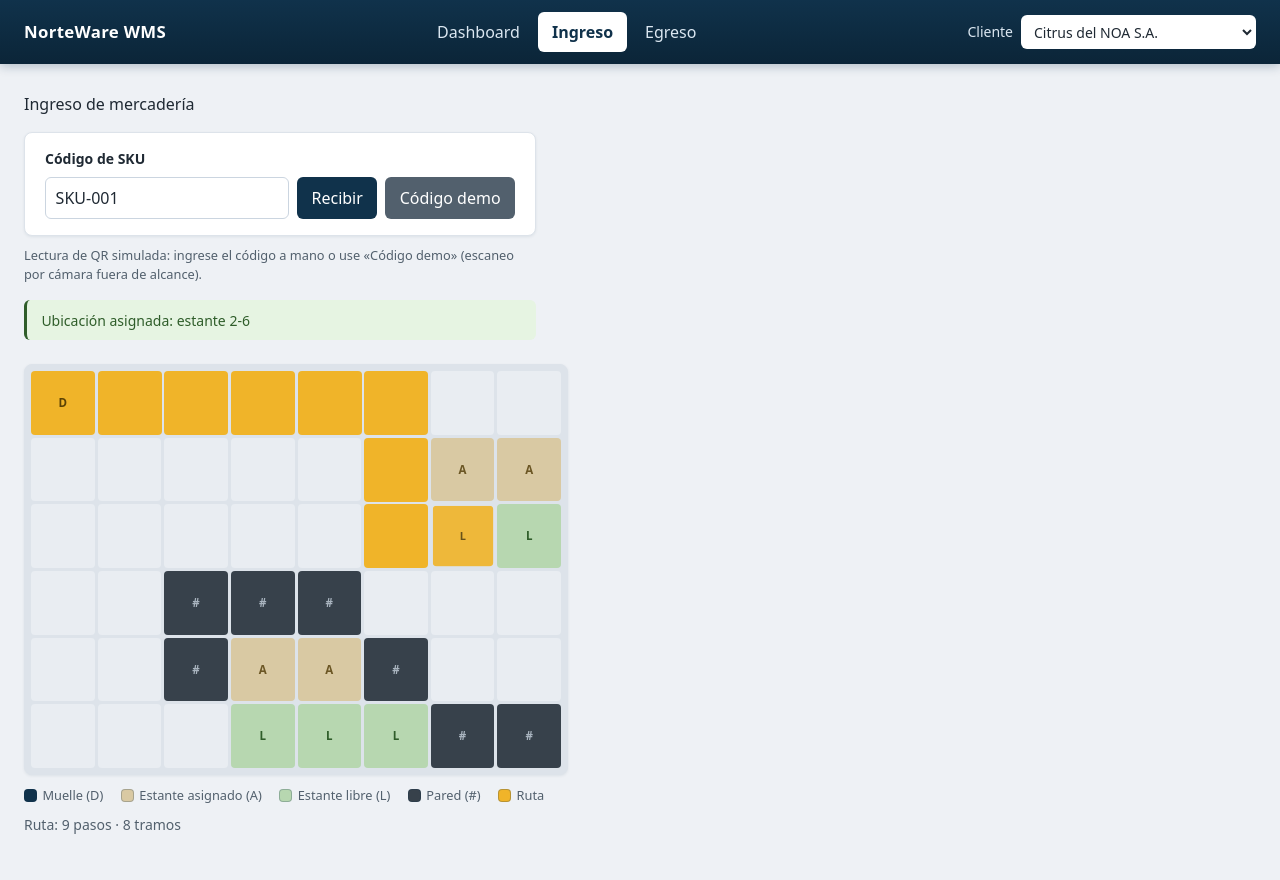
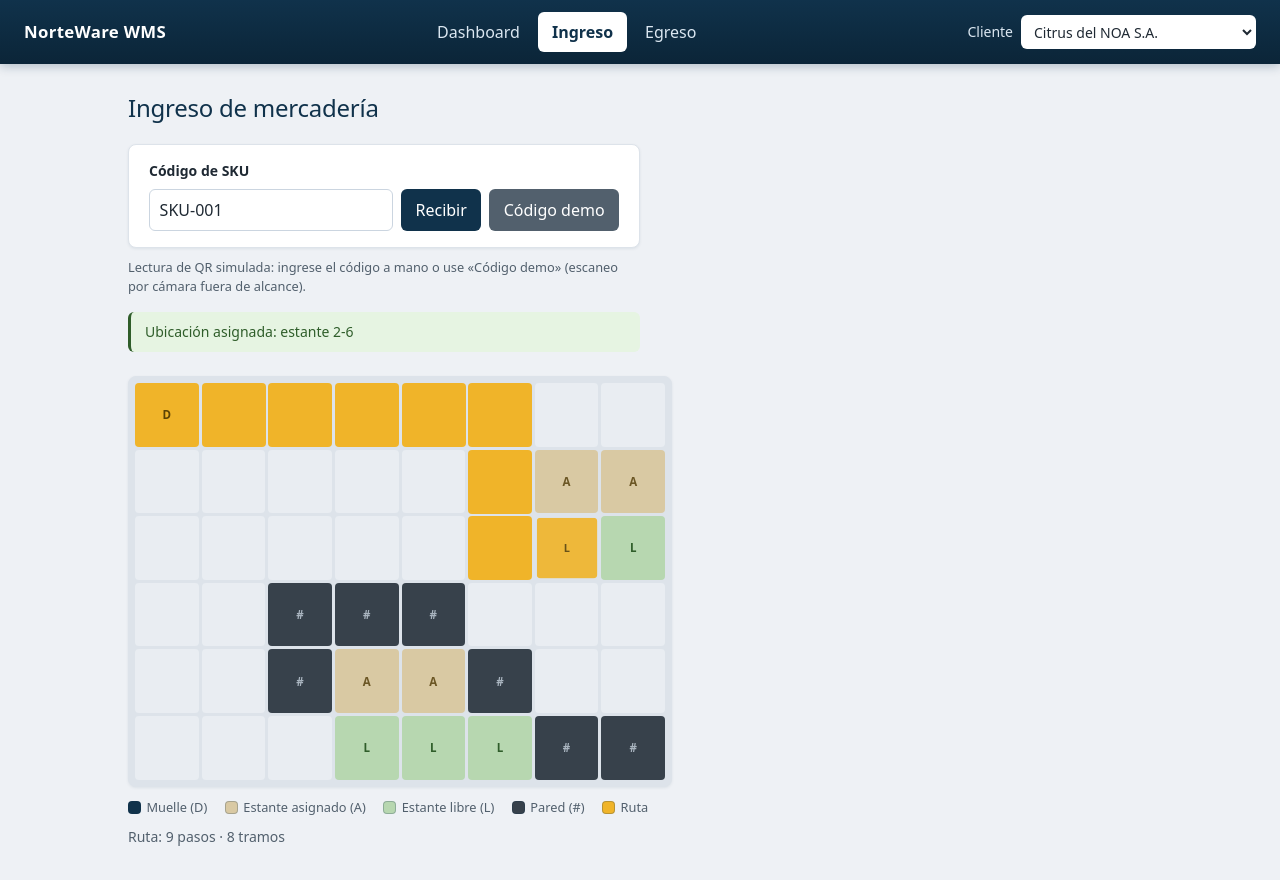
Before and after one commit to Aguss2403/norteware-wms, a React (Vite) app: page /ingreso in a window 1280 px wide. Both pictures are taken after a click on the button "Código demo". Shown: the top 880 px of the page. Built offline with nearby package versions, Linux system fonts and the light colour scheme.

Commit message:
refactor(pages): migrate ingreso and egreso pages to tailwind utilities

```diff
--- a/src/pages/Egreso.jsx
+++ b/src/pages/Egreso.jsx
@@ -15,6 +15,17 @@ const STATUS_COPY = {
   located: (rack) => `Ruta de picking al estante ${rack.locationId}`,
   'no-stock': () => 'Sin stock: este producto no tiene una ubicación asignada en este almacén',
   'no-route': () => 'No hay ruta al estante asignado para este producto',
+};
+
+// Design D4 — static literal map so the JIT never purges status colors.
+// FLOW_STATUS_BASE carries layout only (no color); each variant owns its own
+// bg/text/border-l-* utilities (one utility per visual property, base or
+// variant, never both). Outbound domain: located|no-stock|no-route.
+const FLOW_STATUS_BASE = 'mt-4 max-w-[32rem] rounded-md border-l-[3px] px-3.5 py-2.5 text-sm';
+const FLOW_STATUS = {
+  located: 'bg-[#e8f0fa] text-brand border-l-brand',
+  'no-stock': 'bg-[#fbe9e9] text-[#a61b1b] border-l-[#a61b1b]',
+  'no-route': 'bg-[#fdf0e0] text-[#8a5a0b] border-l-[#b7791f]',
 };
 
 export default function Egreso() {
@@ -41,11 +52,11 @@ export default function Egreso() {
   }, [layout.clientId]);
 
   return (
-    <section className="page">
-      <h1>Egreso y picking</h1>
+    <section className="mx-auto max-w-5xl">
+      <h1 className="mb-5 text-2xl tracking-[-0.01em] text-brand">Egreso y picking</h1>
       <SearchBox onSelect={handleSelect} />
       {status.kind !== 'idle' && (
-        <p className={`flow-status flow-status-${status.kind}`} role="status">
+        <p className={`${FLOW_STATUS_BASE} ${FLOW_STATUS[status.kind]}`} role="status">
           {STATUS_COPY[status.kind](status.rack)}
         </p>
       )}
--- a/src/pages/Ingreso.jsx
+++ b/src/pages/Ingreso.jsx
@@ -18,6 +18,18 @@ const STATUS_COPY = {
   'auto-assigned': (rack) => `Ubicación asignada: estante ${rack.locationId}`,
   'no-route': () => 'No hay ruta al estante del tipo asignado para este SKU',
   'no-storage': () => 'No hay espacio de almacenamiento disponible en este almacén',
+};
+
+// Design D4 — static literal map so the JIT never purges status colors.
+// FLOW_STATUS_BASE carries layout only (no color); each variant owns its own
+// bg/text/border-l-* utilities (one utility per visual property, base or
+// variant, never both). Inbound domain: assigned|auto-assigned|no-route|no-storage.
+const FLOW_STATUS_BASE = 'mt-4 max-w-[32rem] rounded-md border-l-[3px] px-3.5 py-2.5 text-sm';
+const FLOW_STATUS = {
+  assigned: 'bg-[#e8f0fa] text-brand border-l-brand',
+  'auto-assigned': 'bg-[#e6f4e2] text-[#2f5d2a] border-l-[#2f5d2a]',
+  'no-route': 'bg-[#fdf0e0] text-[#8a5a0b] border-l-[#b7791f]',
+  'no-storage': 'bg-[#fbe9e9] text-[#a61b1b] border-l-[#a61b1b]',
 };
 
 export default function Ingreso() {
@@ -54,14 +66,14 @@ export default function Ingreso() {
   }, [layout.clientId]);
 
   return (
-    <section className="page">
-      <h1>Ingreso de mercadería</h1>
+    <section className="mx-auto max-w-5xl">
+      <h1 className="mb-5 text-2xl tracking-[-0.01em] text-brand">Ingreso de mercadería</h1>
       <QrInput onSubmit={handleSubmit} error={error} />
-      <p className="flow-hint">
+      <p className="mt-[0.6rem] max-w-[32rem] text-[0.8rem] text-text-muted">
         Lectura de QR simulada: ingrese el código a mano o use «Código demo» (escaneo por cámara fuera de alcance).
       </p>
       {status.kind !== 'idle' && (
-        <p className={`flow-status flow-status-${status.kind}`} role="status">
+        <p className={`${FLOW_STATUS_BASE} ${FLOW_STATUS[status.kind]}`} role="status">
           {STATUS_COPY[status.kind](status.rack)}
         </p>
       )}
```
